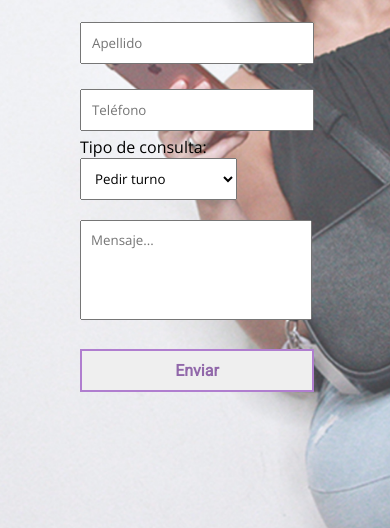
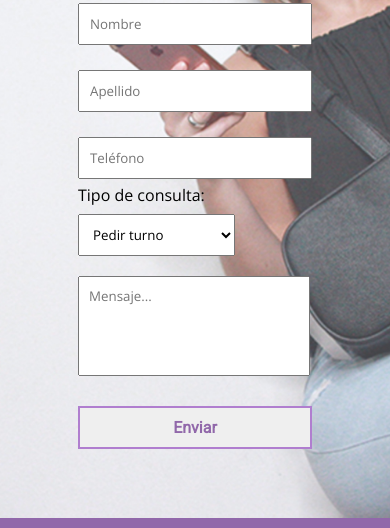
Before and after one commit to leticiafranca/proyecto_coder-estetica-responsive, a plain HTML site: page contacto.html in a window 390 px wide. Shown: the part 283-811 px from the top of the page. Drawn offline with nearby package versions, Linux system fonts and the light colour scheme; a script that the page names is missing.

Commit message:
ajuste de calidad de imagen y ajuste de contacto

```diff
--- a/contacto.html
+++ b/contacto.html
@@ -5,10 +5,6 @@
     <meta name="description" content="Centro de estética y salud, ubicado en Lanús Oeste. Pedinos un turno por whatsapp">
     <meta name="keywords" content="Centro de estética, estética, tratamientos faciales, tratamientos corporales, manos y pies, spa, lanús, cosmiatría, esteticista, regalar un día de spa, regalar spa">
     <meta name="viewport" content="width=device-width, initial-scale=1.0">
-    <link
-    rel="stylesheet"
-    href="https://cdnjs.cloudflare.com/ajax/libs/animate.css/4.1.1/animate.min.css"
-  />
     <link rel="stylesheet" href="css/estilos.css">
     <link href="https://fonts.googleapis.com/css2?family=Open+Sans&family=Roboto&family=Satisfy&display=swap" rel="stylesheet">
     <title>Kathairein: ¡Contactanos!</title>
@@ -37,8 +33,8 @@
 
 
 
-
-  <form class=" wow animate__animated animate__flipInX" data-wow-duration="5s">
+<div class="contenedor_form">
+  <form>
   <h3>¡Hola! Dejanos tu consulta...</h3>
   <p>A la brevedad, nos estaremos contactando.</p>
 
@@ -56,9 +52,8 @@
 <textarea name="mensaje" placeholder="Mensaje..." cols="40" row="10"></textarea>
 <input type="submit"  class="enviar" value="Enviar">
   </form>
-  <div class="form-card"></div>
-
-
+</div>
+</div>
 
 </div>
 
@@ -73,12 +68,5 @@
   </ul>
   </footer>
 
-
-
-
-  <script src="https://raw.githubusercontent.com/graingert/WOW/master/dist/wow.min.js"></script>
-<script>
-    new WOW().init();
-    </script>
 </body>
 </html>
--- a/css/estilos.css
+++ b/css/estilos.css
@@ -638,41 +638,27 @@ li.manos4{
  background-repeat:no-repeat;
  background-size:cover;
  background-position: center;
- padding:5rem;
 }
 
-.form-card{
-  font-family: 'Open Sans', sans-serif;
-   height:70vh;
-  width: 50%;
-  margin:auto;
-  background: #ffffff; opacity:0.7;
-  border-radius: 5px 5px 5px 5px;
-  box-shadow: 0px 1px 5px rgba(0,0,0,0.5);
 
+.contenedor_form{
+    width: 50%;
+    margin:auto;
+    padding-top:5rem;
+    padding-bottom: 5rem;
   }
 
-
   form{
-      text-align: justify;
-      z-index:1;
-      width: 45%;
-      margin-left: 21rem;
-      padding:3rem;
-      background-color: transparent;
-      position: absolute;
-
-       }
+    font-family: 'Open Sans', sans-serif;
+    text-align: justify;
+    padding:0 5rem 0 5rem;
+    }
 
   form input {
     width: 49%;
     padding: 10px;
     margin-top: 20px;
     margin-bottom: 5px;
-    font-family: 'Open Sans', sans-serif;
-  }
-
-  form label{
     font-family: 'Open Sans', sans-serif;
   }
 
@@ -687,6 +673,10 @@ li.manos4{
     height: 100px;
   }
 
+
+  form label{
+    font-family: 'Open Sans', sans-serif;
+      }
 
 form select,
 form option{
@@ -842,31 +832,35 @@ ul.grid-manos {
 }
 
 
+
+
 .contact{
     background-image: url(../img/contact-mobile.jpg);
-    height:100vh;
+
 }
 
+.contenedor_form{
+    padding-top:8rem;
+    padding-bottom: 4rem;
+    width: 60%;
+  }
 
-.form-card{
-   display:none;
-   margin:0;
-   z-index:0;
-    }
+  form{
+    padding:0;
+    text-align: left;
+ }
 
+ form label{
+display: inline;
+}
 
-
-    form{
-        width: 60%;
-        margin-left: 0;
-        padding:0;
-        margin:auto;
-        text-align: left;
-
-         }
+ form select{
+     margin-top: 0.5rem;
+ }
 
  form input {
     width: 100%;
+
      }
 
 
@@ -878,6 +872,7 @@ ul.grid-manos {
 
    .enviar {
     width: 100%;
+
     }
 
 
```
Also changed, not shown: img/15BronceadoSaludable.jpg, img/16DepilacionSoprano.jpg, img/contact.JPG, 1 other file.
